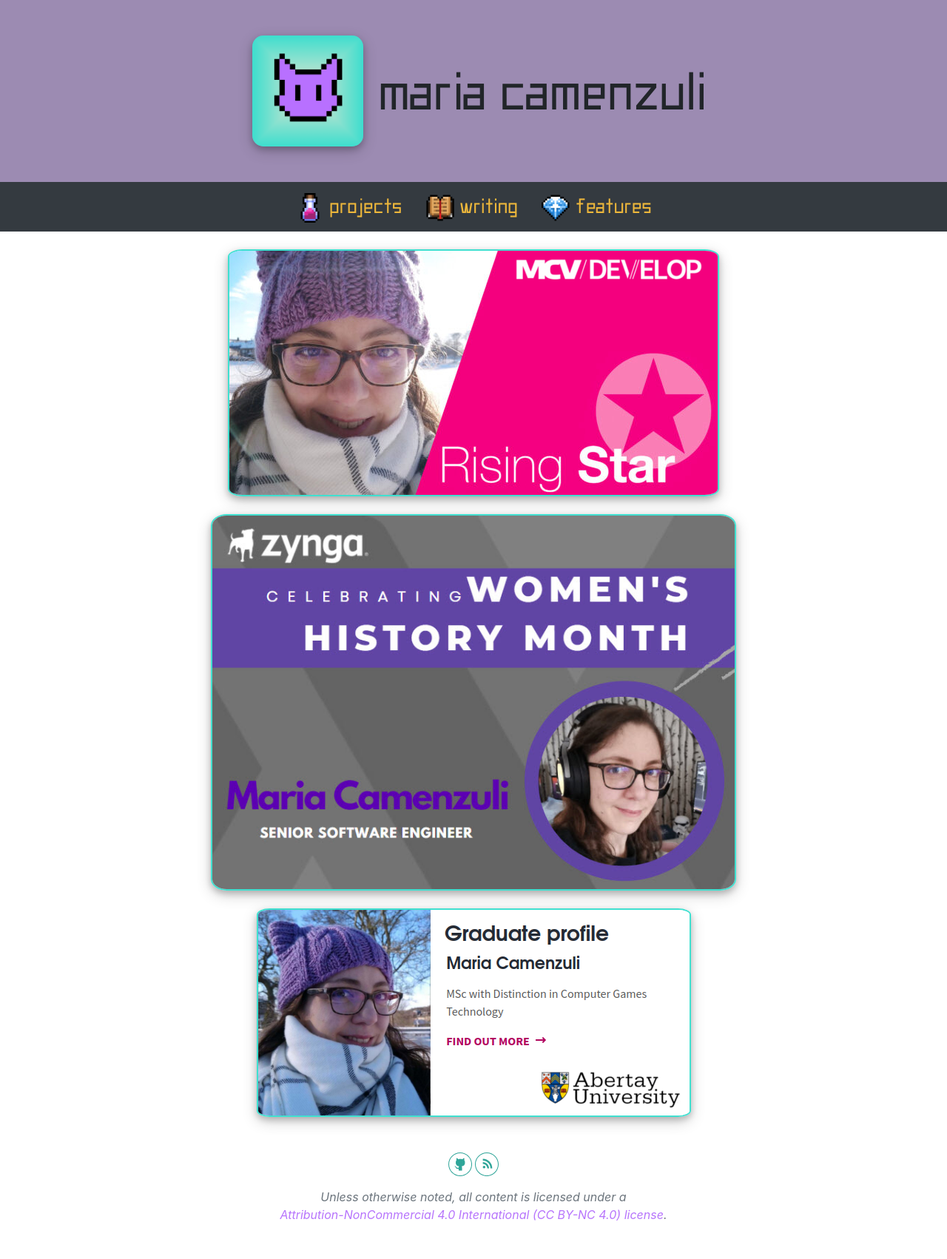
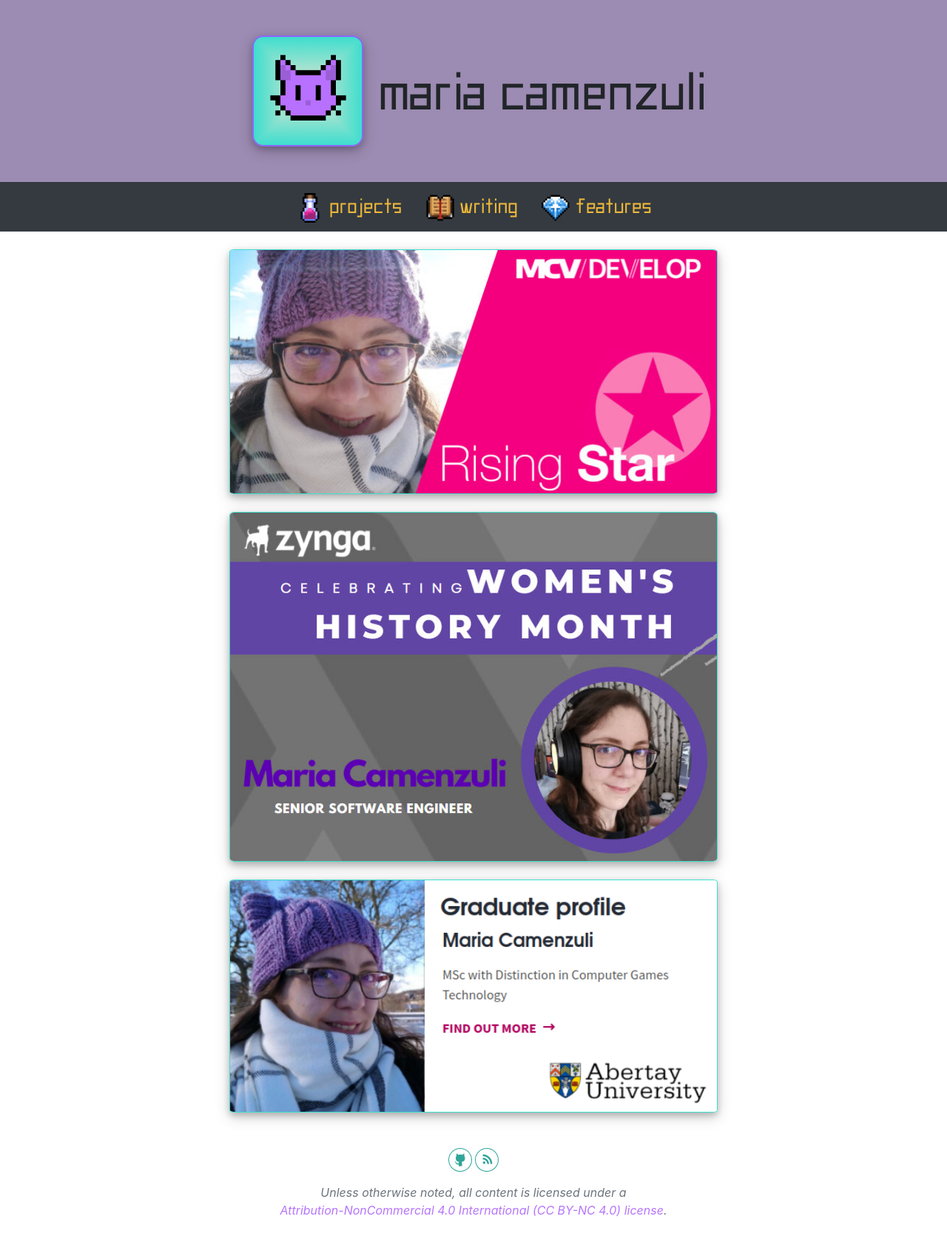
Before and after one commit to mariacamenzuli/mariacamenzuli.github.io, a Jekyll site: the page built from features.html, in a window 1280 px wide. Shown: the whole page at 74% size. Built offline with Jekyll 4.4.1, drawn with Linux system fonts in a browser that asks for light colours; nearby versions of some CDN libraries.

Commit message:
Updating logo and other minor style changes

```diff
--- a/_layouts/default.html
+++ b/_layouts/default.html
@@ -17,7 +17,7 @@
     <header class="text-center pdc-bg-purple">
         <div class="container pt-5 pb-5">
             <a class="m-3" href="/">
-                <img class="img-fluid header-logo" src="/assets/images/pdc-backlight.png" width="150" alt="Cat Logo">
+                <img class="img-fluid header-logo" src="/assets/images/pdc-logo.png" width="150" alt="Cat Logo">
             </a>
             <span class="pdc-logo-font header-title align-middle">maria camenzuli</span>
         </div>
--- a/assets/style/purpledevcat.css
+++ b/assets/style/purpledevcat.css
@@ -73,6 +73,7 @@
 }
 
 .header-logo {
+    border: 2px solid #8968ff;
     border-radius: 10%;
     box-shadow: 0 4px 8px 0 rgba(0, 0, 0, 0.2), 0 6px 20px 0 rgba(0, 0, 0, 0.19);
 }
@@ -83,7 +84,8 @@
 }
 
 .feature-link-image {
-    border: 2px solid #40E0D0;
-    border-radius: 3%;
+    border: 1px solid #40E0D0;
+    border-radius: 1%;
+    width: 660px;
     box-shadow: 0 4px 8px 0 rgba(0, 0, 0, 0.2), 0 6px 20px 0 rgba(0, 0, 0, 0.19);
 }
```
Also changed, not shown: assets/images/pdc-backlight.png (deleted), assets/images/pdc-logo.png (added).
